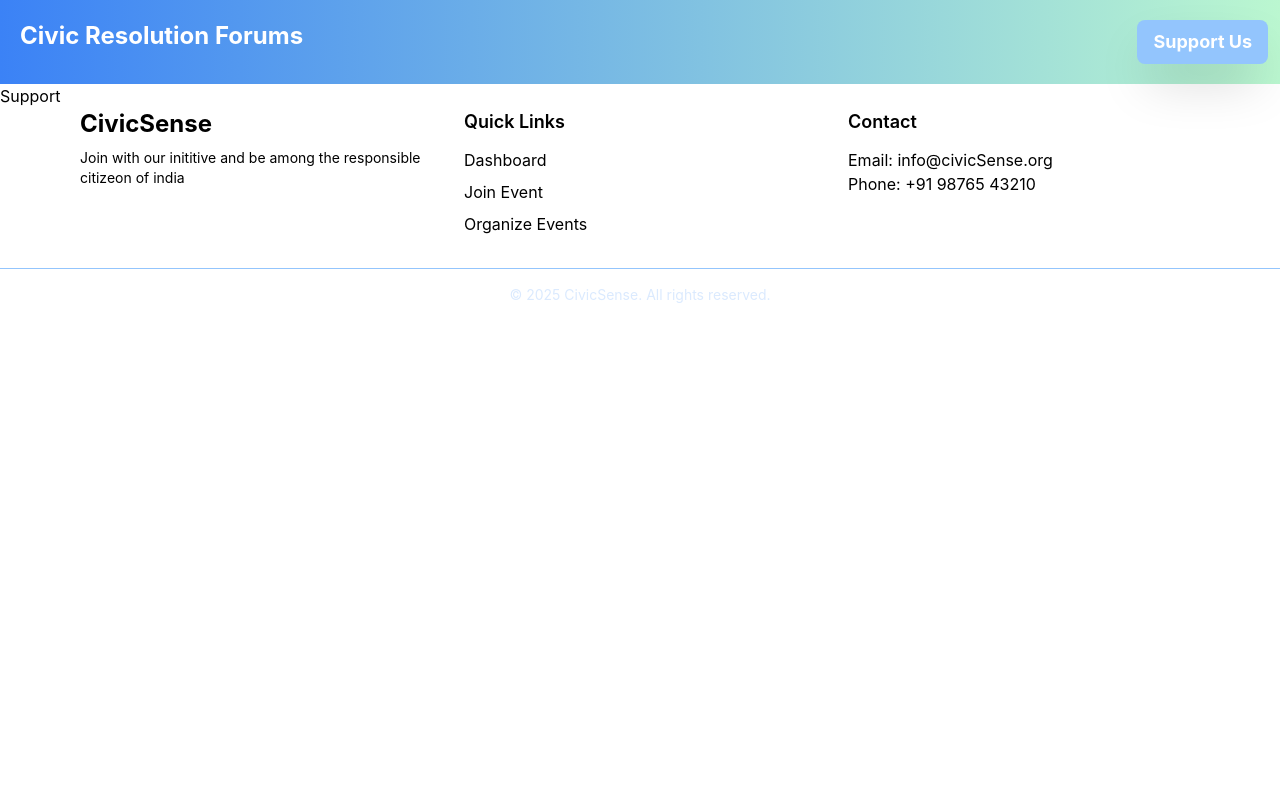
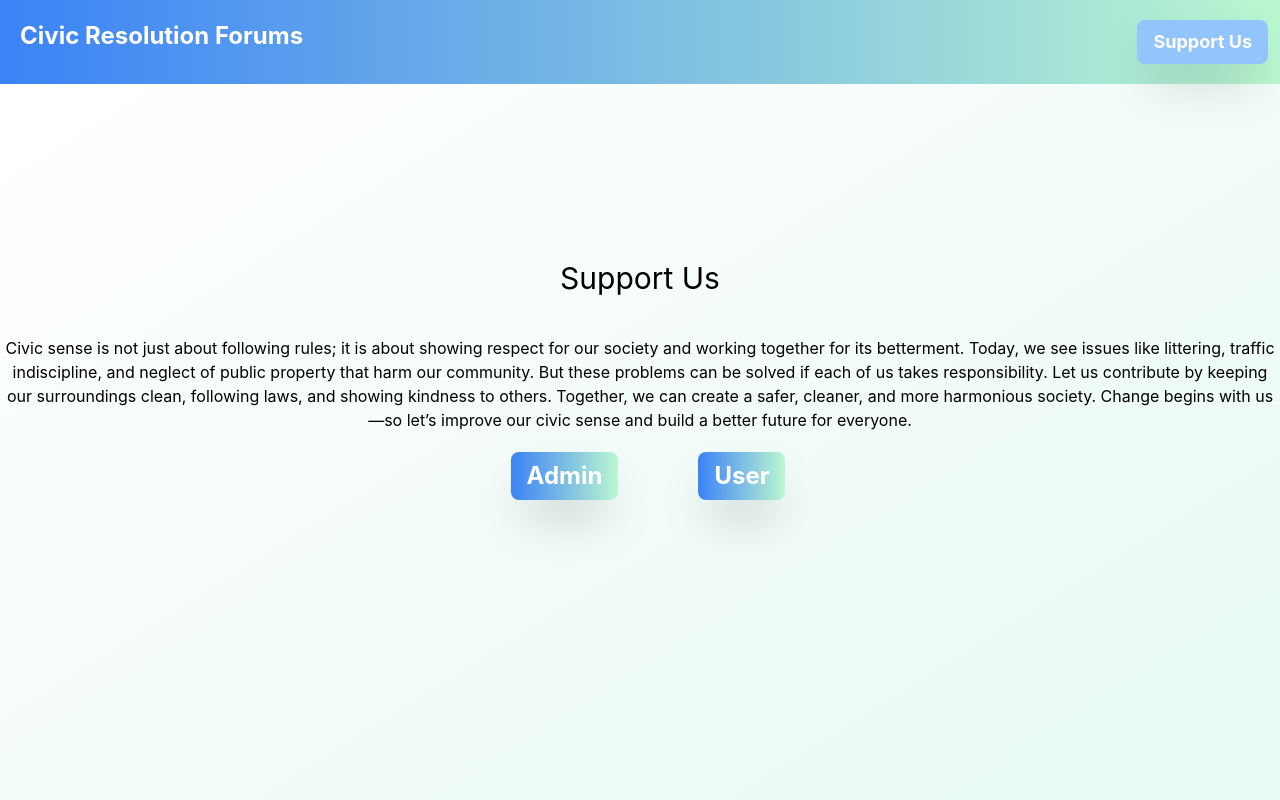
Before and after one commit to Singhom931/CivicSenseFrontend, a React (Create React App) app: page /support in a window 1280 px wide. Shown: the top 800 px of the page. Built offline with nearby package versions, Linux system fonts and the light colour scheme.

Commit message:
Changes in support.js

```diff
--- a/src/App.js
+++ b/src/App.js
@@ -1,6 +1,7 @@
 import './App.css';
 import Footer from './pages/Footer';
 import { Link } from 'react-router-dom';
+import Support from './pages/Support';
 function App() {
   return (
     <div>
@@ -20,7 +21,7 @@ function App() {
           <h1 className='text-bg-gradient-to-r from-blue-500 to-green-200 flex justify-center items-center text-4xl text-black font-bold'>
             Are you a??
           </h1>
-          <h3 className='flex justify-center items-center font text-center w-full'>Join the movement to protect our oceans and beaches. <br></br>Participate in cleanup events or organize your own to make a real difference in your community.</h3>
+          <h3 className='flex justify-center items-center font text-center w-full'>Join the movement to protect our environment and roads. <br></br>Participate in cleanup events or organize your own to make a real difference in your community.</h3>
           <div className='flex justify-center items-center gap-20 pt-5'>
             <Link to="./admin/login"  className='bg-gradient-to-r from-blue-500 to-green-200  pt-2 pb-2 pl-4 pr-4 text-2xl font-bold border-green-200-2 rounded-lg shadow-2xl hover:bg-green-200 text-white translate-x-2'>Admin</Link>
             <Link to="./user/dashboard" className='bg-gradient-to-r from-blue-500 to-green-200  pt-2 pb-2 pl-4 pr-4 text-2xl font-bold border-green-200-2 rounded-lg shadow-2xl hover:bg-green-200 text-white translate-x-2'>User</Link>
@@ -30,6 +31,8 @@ function App() {
 
     <Footer/>
 
+
+
     </div>
   );
 }
--- a/src/components/Admin/AdminDashboard.js
+++ b/src/components/Admin/AdminDashboard.js
@@ -0,0 +1,17 @@
+import React from 'react'
+import Navigation from '../../pages/Navigation'
+import Footer from '../../pages/Footer'
+
+function AdminDashboard() {
+  return (
+    <div>
+        <Navigation/>
+        <h1>
+            Admin DashBoard
+        </h1>
+        <Footer/>
+    </div>
+  )
+}
+
+export default AdminDashboard
--- a/src/pages/Support.js
+++ b/src/pages/Support.js
@@ -1,14 +1,25 @@
 import React from 'react'
 import Footer from './Footer'
 import Navigation from './Navigation'
+import { Link } from 'react-router-dom'
 
 function Support() {
   return (
     <div>
         <Navigation/>
-        <h1>
-            Support
-        </h1>
+        <div>
+          <div className='min-h-screen bg-gradient-to-br from-white to-softmint mb-5'>
+          <h1 className=' flex justify-center items-center text-3xl pt-44 pb-10'>Support Us</h1>
+          <h3 className='text-center'>
+            Civic sense is not just about following rules; it is about showing respect for our society and working together for its betterment. Today, we see issues like littering, traffic indiscipline, and neglect of public property that harm our community. But these problems can be solved if each of us takes responsibility. Let us contribute by keeping our surroundings clean, following laws, and showing kindness to others. Together, we can create a safer, cleaner, and more harmonious society. Change begins with us—so let’s improve our civic sense and build a better future for everyone.
+          </h3>
+          <div className='flex justify-center items-center gap-20 pt-5'>
+            <Link to="/admin/login"  className='bg-gradient-to-r from-blue-500 to-green-200  pt-2 pb-2 pl-4 pr-4 text-2xl font-bold border-green-200-2 rounded-lg shadow-2xl hover:bg-green-200 text-white translate-x-2'>Admin</Link>
+            <Link to="/user/dashboard" className='bg-gradient-to-r from-blue-500 to-green-200  pt-2 pb-2 pl-4 pr-4 text-2xl font-bold border-green-200-2 rounded-lg shadow-2xl hover:bg-green-200 text-white translate-x-2'>User</Link>
+          </div>
+          </div >
+        </div >
+
         <Footer/>
     </div>
   )
```
Also changed, not shown: 1 other file (tests, documents, lock files or other folders).
